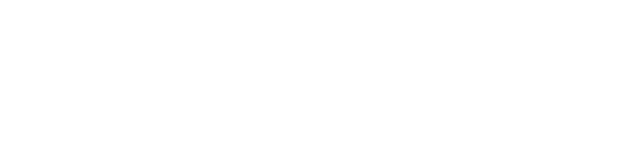
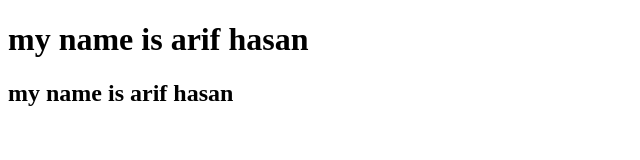
Before and after one commit to arifhasanl/my-four-repo, a plain HTML site: page index.html in a window 1280 px wide. Shown: the whole page, without its empty margins (0-640 px from the left). Drawn offline with Linux system fonts and the light colour scheme.

Commit message:
cmmit add

```diff
--- a/index.html
+++ b/index.html
@@ -7,6 +7,7 @@
     <title>four repo</title>
 </head>
 <body>
-
+    <h1>my name is arif hasan</h1>
+    <h2>my name is arif hasan</h2>
 </body>
 </html>
```
